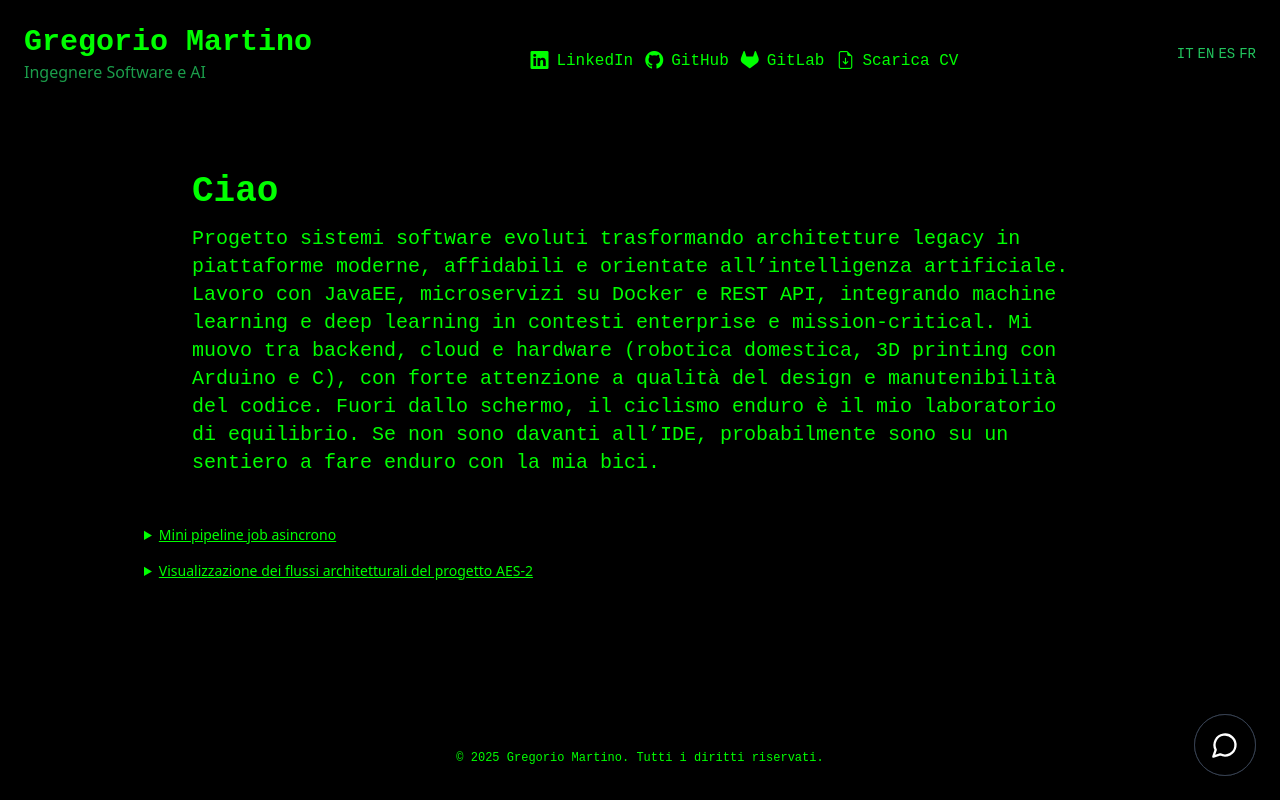
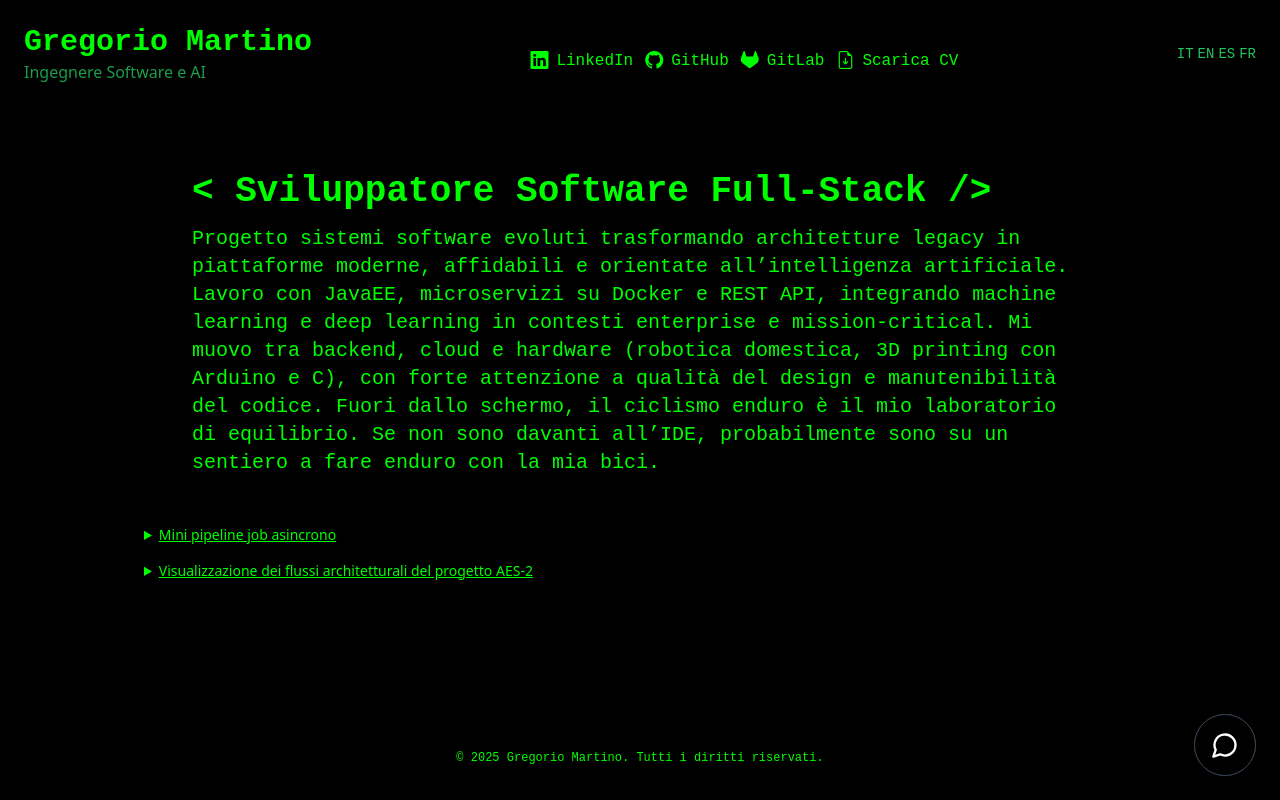
Before and after one commit to gregoriomartino/gregorio-martino-portfolio, a React (Vite) app: page /#/ in a window 1280 px wide. Built offline with nearby package versions, Linux system fonts and the light colour scheme.

Commit message:
Update profile descriptions in multiple languages

```diff
--- a/src/translation.js
+++ b/src/translation.js
@@ -7,7 +7,7 @@ const translations = {
     github: 'GitHub',
     gitlab: 'GitLab',
     downloadCV: 'Scarica CV',
-    profile: 'Ciao',
+    profile: '< Sviluppatore Software Full-Stack />',
     profileText:
       'Progetto sistemi software evoluti trasformando architetture legacy in piattaforme moderne, affidabili e orientate all’intelligenza artificiale. Lavoro con JavaEE, microservizi su Docker e REST API, integrando machine learning e deep learning in contesti enterprise e mission‑critical. Mi muovo tra backend, cloud e hardware (robotica domestica, 3D printing con Arduino e C), con forte attenzione a qualità del design e manutenibilità del codice. Fuori dallo schermo, il ciclismo enduro è il mio laboratorio di equilibrio. Se non sono davanti all’IDE, probabilmente sono su un sentiero a fare enduro con la mia bici.',
     location: 'San Giovanni Rotondo, Italia',
@@ -21,7 +21,7 @@ const translations = {
     github: 'GitHub',
     gitlab: 'GitLab',
     downloadCV: 'Download CV',
-    profile: 'Hello',
+    profile: 'Full-Stack Software Developer',
     profileText:
       'I design advanced software systems, transforming legacy architectures into modern, reliable platforms oriented towards artificial intelligence. I work with JavaEE, microservices on Docker and REST APIs, integrating machine learning and deep learning into enterprise and mission‑critical environments. I move across backend, cloud and hardware (home robotics, 3D printing with Arduino and C), with a strong focus on design quality and code maintainability. Away from the screen, enduro mountain biking is my balance lab. If I am not in front of the IDE, I am probably on a trail riding my bike.',
     location: 'San Giovanni Rotondo, Italy',
@@ -35,7 +35,7 @@ const translations = {
     github: 'GitHub',
     gitlab: 'GitLab',
     downloadCV: 'Descargar CV',
-    profile: 'Hola',
+    profile: 'Desarrollador Software Full-Stack',
     profileText:
       'Diseño sistemas de software avanzados, transformando arquitecturas heredadas en plataformas modernas, fiables y orientadas a la inteligencia artificial. Trabajo con JavaEE, microservicios en Docker y API REST, integrando machine learning y deep learning en entornos empresariales y de misión crítica. Me muevo entre backend, cloud y hardware (robótica doméstica, impresión 3D con Arduino y C), con un fuerte enfoque en la calidad del diseño y la mantenibilidad del código. Lejos de la pantalla, el ciclismo de enduro es mi laboratorio de equilibrio. Si no estoy delante del IDE, probablemente estoy en un sendero haciendo enduro con mi bicicleta',
     location: 'San Giovanni Rotondo, Italia',
@@ -49,7 +49,7 @@ const translations = {
     github: 'GitHub',
     gitlab: 'GitLab',
     downloadCV: 'Telecharger CV',
-    profile: 'Bonjour',
+    profile: 'Développeur Software Full-Stack',
     profileText:
       'Je conçois des systèmes logiciels avancés en transformant des architectures legacy en plateformes modernes, fiables et orientées vers l’intelligence artificielle. Je travaille avec JavaEE, des microservices sur Docker et des API REST, en intégrant le machine learning et le deep learning dans des environnements d’entreprise et critiques pour la mission. J’évolue entre backend, cloud et hardware (robotique domestique, impression 3D avec Arduino et C), avec une forte attention à la qualité du design et à la maintenabilité du code. Loin de l’écran, le VTT enduro est mon laboratoire d’équilibre. Si je ne suis pas devant l’IDE, je suis probablement sur un sentier en train de faire de l’enduro avec mon vélo',
     location: 'San Giovanni Rotondo, Italia',
```
